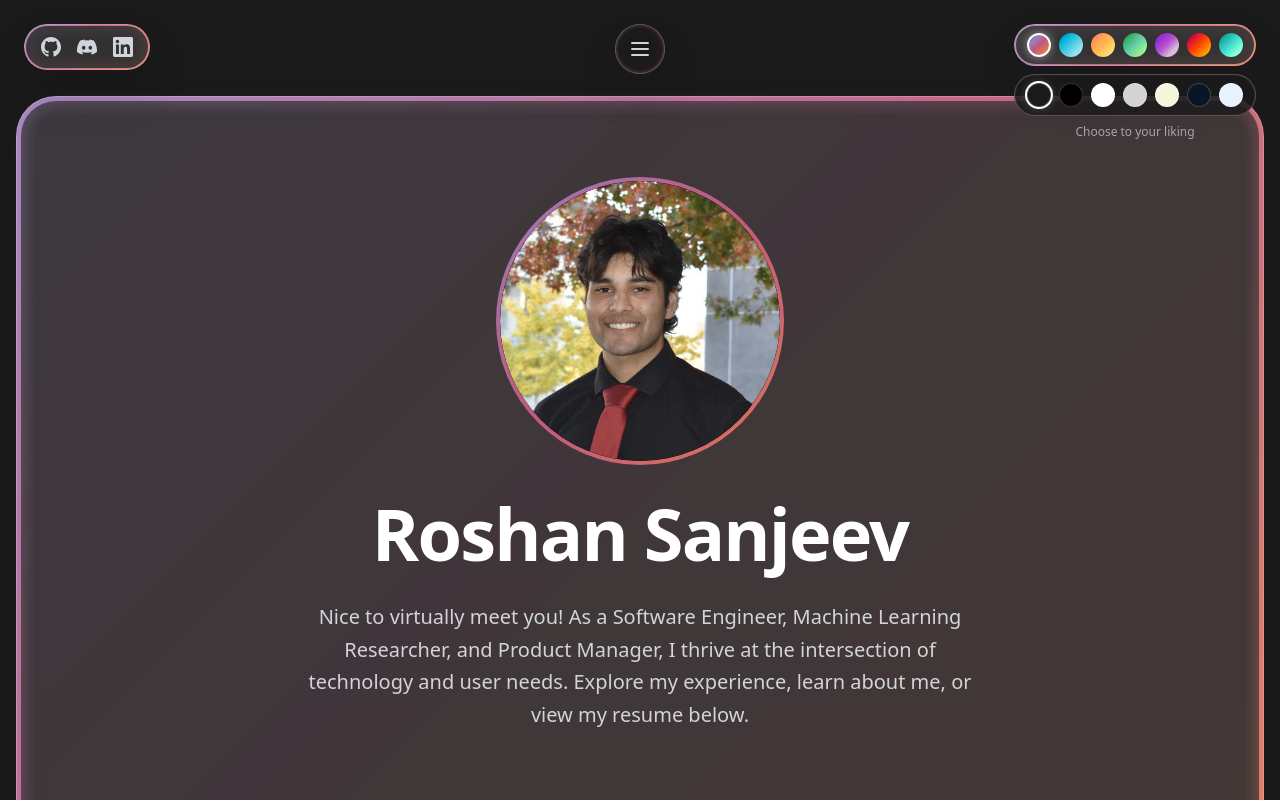
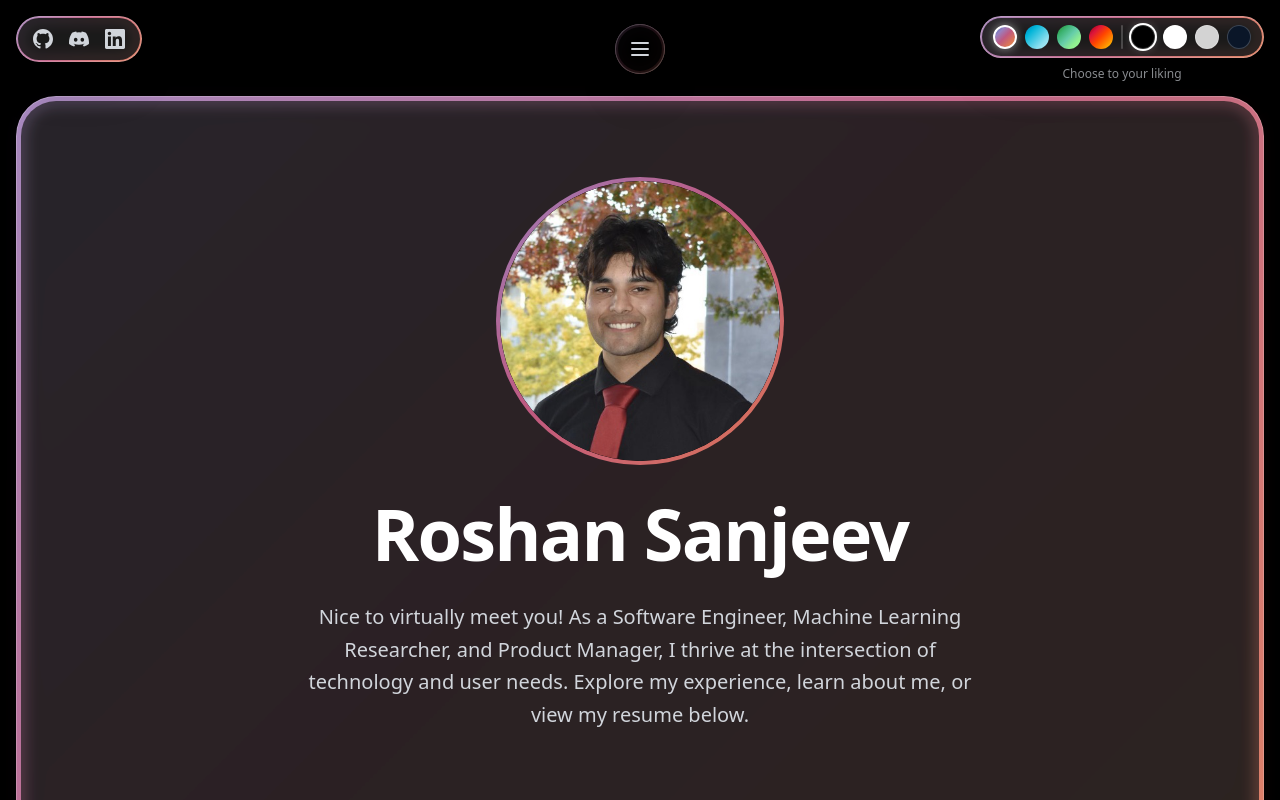
Before and after one commit to RoshanSanjeev/PersonalWebsite, a Next.js app: page / in a window 1280 px wide. Shown: the top 800 px of the page. Built offline with nearby package versions, Linux system fonts and the light colour scheme.

Commit message:
resturcturing

```diff
--- a/app/page.js
+++ b/app/page.js
@@ -708,13 +708,12 @@ export default function Home() {
           )}
         </div>
 
-        {/* Fixed Color Theme Selector - Top Right parallel to nav */}
-        <div className="fixed top-6 right-6 z-50 animate-fadeInUp" style={{ animationDelay: '0.2s' }}>
-          <ColorThemeSelector />
-        </div>
-
-        {/* Fixed Social Icons - Top Left parallel to nav */}
-        <div className="fixed top-6 left-6 z-50 animate-fadeInUp" style={{ animationDelay: '0.2s' }}>
+        {/* Content Layer */}
+        <div className="relative z-10 flex flex-col items-center w-full px-4">
+          {/* Hero Section - Single Large Card Redesign */}
+          <div className="w-full max-w-[95rem] mb-16 animate-fadeInUp relative">
+            {/* Social Icons - Top Left of Hero */}
+            <div className="absolute -top-20 left-0 z-50 animate-fadeInUp" style={{ animationDelay: '0.2s' }}>
               <div className="relative group rounded-full">
                 <span
                   className="absolute inset-0 rounded-full transition-opacity duration-300 opacity-100 animate-gradient pointer-events-none"
@@ -747,10 +746,10 @@ export default function Home() {
               </div>
             </div>
 
-        {/* Content Layer */}
-        <div className="relative z-10 flex flex-col items-center w-full px-4">
-          {/* Hero Section - Single Large Card Redesign */}
-          <div className="w-full max-w-[95rem] mb-16 animate-fadeInUp relative">
+            {/* Color Theme Selector - Top Right of Hero */}
+            <div className="absolute -top-20 right-0 z-50 animate-fadeInUp" style={{ animationDelay: '0.2s' }}>
+              <ColorThemeSelector />
+            </div>
             {/* Gradient Background Layer */}
             <div
               className="absolute inset-0 rounded-[2.5rem] animate-gradient opacity-5 blur-md"
--- a/components/ColorThemeSelector.js
+++ b/components/ColorThemeSelector.js
@@ -8,8 +8,8 @@ export default function ColorThemeSelector({ compact = false }) {
   const [isExpanded, setIsExpanded] = useState(false);
 
   return (
-    <div className="flex flex-col gap-2 relative z-50">
-      {/* Color Theme Row */}
+    <div className="relative z-50 flex flex-col items-center gap-2">
+      {/* Combined Color Selector */}
       <div className="relative group rounded-full">
         <span
           className="absolute inset-0 rounded-full transition-opacity duration-300 opacity-100 animate-gradient pointer-events-none"
@@ -25,7 +25,7 @@ export default function ColorThemeSelector({ compact = false }) {
           className={`backdrop-blur-sm shadow-2xl border rounded-full relative z-10 flex items-center ${compact ? 'px-2 py-1 gap-1' : 'px-3 py-2 gap-2'}`}
           style={{ backgroundColor: glassColor, borderColor: borderColor }}
         >
-          {/* Color theme buttons */}
+          {/* Gradient theme buttons */}
           {colorThemes.map((theme, index) => (
             <button
               key={index}
@@ -39,26 +39,13 @@ export default function ColorThemeSelector({ compact = false }) {
               aria-label={theme.name}
             />
           ))}
-        </div>
-      </div>
 
-      {/* Background Theme Row */}
-      <div className="relative group rounded-full">
-        <span
-          className="absolute inset-0 rounded-full transition-opacity duration-300 opacity-50 group-hover:opacity-100 animate-gradient"
-          style={{
-            background: gradient,
-            padding: '2px',
-            WebkitMask: 'linear-gradient(#fff 0 0) content-box, linear-gradient(#fff 0 0)',
-            WebkitMaskComposite: 'xor',
-            maskComposite: 'exclude',
-            pointerEvents: 'none',
-          }}
-        />
-        <div
-          className={`backdrop-blur-sm rounded-full border relative z-10 flex items-center ${compact ? 'px-2 py-1 gap-1' : 'px-3 py-2 gap-2'}`}
-          style={{ backgroundColor: navColor, borderColor: borderColor }}
-        >
+          {/* Separator */}
+          <div
+            className={`${compact ? 'h-4 w-[1px]' : 'h-6 w-[2px]'} rounded-full`}
+            style={{ backgroundColor: 'rgba(255, 255, 255, 0.2)' }}
+          />
+
           {/* Background color buttons */}
           {backgroundColors.map((bg, index) => (
             <button
@@ -74,7 +61,7 @@ export default function ColorThemeSelector({ compact = false }) {
           ))}
         </div>
       </div>
-      {!compact && <p className="text-xs text-center opacity-70" style={{ color: secondaryTextColor }}>Choose to your liking</p>}
+      {!compact && <p className="text-xs opacity-70" style={{ color: secondaryTextColor }}>Choose to your liking</p>}
     </div>
   );
 }
--- a/contexts/ThemeContext.js
+++ b/contexts/ThemeContext.js
@@ -16,41 +16,23 @@ export const colorThemes = [
     trailColors: ['rgb(30, 144, 255)', 'rgb(0, 191, 255)', 'rgb(135, 206, 250)', 'rgb(176, 224, 230)', 'rgb(173, 216, 230)'],
   },
   {
-    name: 'Sunset',
-    colors: ['rgb(255, 94, 77)', 'rgb(255, 154, 88)', 'rgb(255, 183, 77)', 'rgb(255, 214, 102)', 'rgb(252, 234, 146)'],
-    trailColors: ['rgb(255, 120, 100)', 'rgb(255, 170, 110)', 'rgb(255, 200, 100)', 'rgb(255, 220, 130)', 'rgb(255, 240, 170)'],
-  },
-  {
     name: 'Forest',
     colors: ['rgb(34, 139, 34)', 'rgb(60, 179, 113)', 'rgb(102, 205, 170)', 'rgb(144, 238, 144)', 'rgb(152, 251, 152)'],
     trailColors: ['rgb(50, 160, 50)', 'rgb(80, 200, 140)', 'rgb(120, 220, 190)', 'rgb(160, 240, 160)', 'rgb(180, 255, 180)'],
-  },
-  {
-    name: 'Purple Dream',
-    colors: ['rgb(138, 43, 226)', 'rgb(153, 50, 204)', 'rgb(186, 85, 211)', 'rgb(216, 191, 216)', 'rgb(221, 160, 221)'],
-    trailColors: ['rgb(160, 70, 240)', 'rgb(180, 90, 220)', 'rgb(200, 120, 230)', 'rgb(220, 160, 240)', 'rgb(230, 190, 250)'],
   },
   {
     name: 'Fire',
     colors: ['rgb(139, 0, 0)', 'rgb(220, 20, 60)', 'rgb(255, 69, 0)', 'rgb(255, 140, 0)', 'rgb(255, 215, 0)'],
     trailColors: ['rgb(180, 30, 30)', 'rgb(240, 50, 80)', 'rgb(255, 100, 30)', 'rgb(255, 160, 50)', 'rgb(255, 230, 50)'],
   },
-  {
-    name: 'Mint',
-    colors: ['rgb(0, 128, 128)', 'rgb(32, 178, 170)', 'rgb(64, 224, 208)', 'rgb(127, 255, 212)', 'rgb(175, 238, 238)'],
-    trailColors: ['rgb(30, 150, 150)', 'rgb(60, 200, 190)', 'rgb(90, 240, 220)', 'rgb(150, 255, 230)', 'rgb(190, 250, 240)'],
-  },
 ];
 
 
 export const backgroundColors = [
-  { name: 'Charcoal', color: '#1a1a1a', textColor: '#ffffff', secondaryTextColor: '#d1d5db', glassColor: 'rgba(255, 255, 255, 0.1)', borderColor: 'rgba(255, 255, 255, 0.2)', boxColor: 'rgba(255, 255, 255, 0.15)', navColor: 'rgba(26, 26, 26, 0.85)' },
   { name: 'Black', color: '#000000', textColor: '#ffffff', secondaryTextColor: '#d1d5db', glassColor: 'rgba(255, 255, 255, 0.1)', borderColor: 'rgba(255, 255, 255, 0.2)', boxColor: 'rgba(255, 255, 255, 0.15)', navColor: 'rgba(0, 0, 0, 0.85)' },
   { name: 'White', color: '#ffffff', textColor: '#000000', secondaryTextColor: '#4b5563', glassColor: 'rgba(0, 0, 0, 0.05)', borderColor: 'rgba(0, 0, 0, 0.1)', boxColor: 'rgba(0, 0, 0, 0.1)', navColor: 'rgba(255, 255, 255, 0.85)' },
   { name: 'Pastel Gray', color: '#d3d3d3', textColor: '#1f2937', secondaryTextColor: '#374151', glassColor: 'rgba(0, 0, 0, 0.05)', borderColor: 'rgba(0, 0, 0, 0.1)', boxColor: 'rgba(0, 0, 0, 0.1)', navColor: 'rgba(211, 211, 211, 0.85)' },
-  { name: 'Beige', color: '#f5f5dc', textColor: '#1f2937', secondaryTextColor: '#374151', glassColor: 'rgba(0, 0, 0, 0.05)', borderColor: 'rgba(0, 0, 0, 0.1)', boxColor: 'rgba(0, 0, 0, 0.1)', navColor: 'rgba(245, 245, 220, 0.85)' },
   { name: 'Navy', color: '#0a1628', textColor: '#ffffff', secondaryTextColor: '#d1d5db', glassColor: 'rgba(255, 255, 255, 0.1)', borderColor: 'rgba(255, 255, 255, 0.2)', boxColor: 'rgba(255, 255, 255, 0.15)', navColor: 'rgba(10, 22, 40, 0.85)' },
-  { name: 'Soft Blue', color: '#e6f3ff', textColor: '#1f2937', secondaryTextColor: '#374151', glassColor: 'rgba(0, 0, 0, 0.05)', borderColor: 'rgba(0, 0, 0, 0.1)', boxColor: 'rgba(0, 0, 0, 0.1)', navColor: 'rgba(230, 243, 255, 0.85)' },
 ];
 
 
```
Lines whose indentation alone changed are shown as unchanged.
